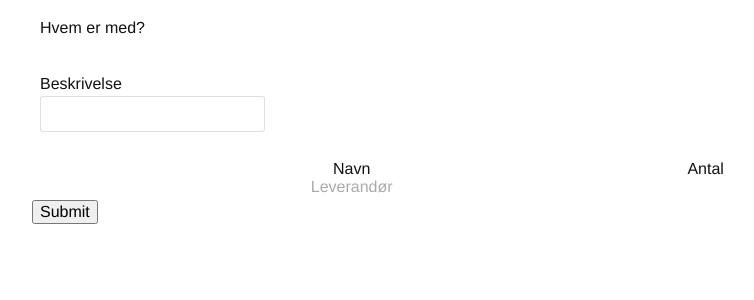
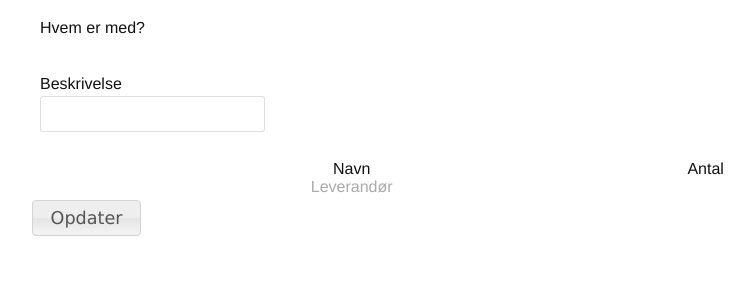
Before and after one commit to datalogisk-kantineforening/mobilager2, a Django app: template inventory/templates/restock.html in a window 1280 px wide. Shown: the part 132-432 px from the top of the page, without its empty margins (96-850 px from the left). Run offline with Django 3.2, Linux system fonts and the light colour scheme; the template is opened without the code that fills it, so the values that code supplies are empty; parts of the project's set-up code (start-up, migrations or seed data) failed here and were passed over.

Commit message:
Prettify submit button

```diff
--- a/inventory/templates/base-update.html
+++ b/inventory/templates/base-update.html
@@ -16,6 +16,7 @@
          function(_i, e){
              $(e).button();
          });
+     $( "input[type=submit]" ).button();
 
      $(".qty-widget").each(
 
@@ -73,7 +74,7 @@
             {% endfor %}
         </tbody>
     </table>
-    <input type="submit" />
+    <input type="submit" value="Opdater" />
 </form>
 
 {% endblock %}
```
